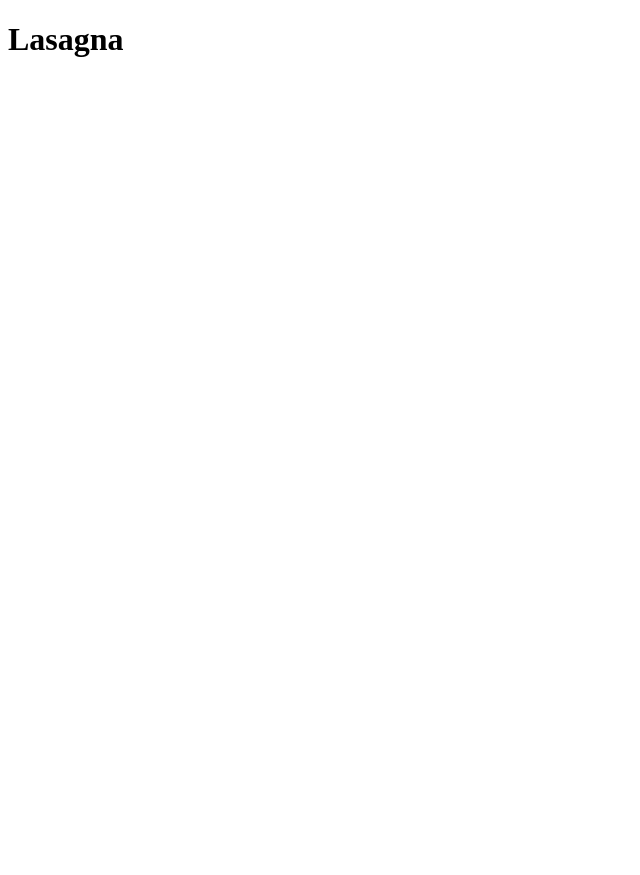
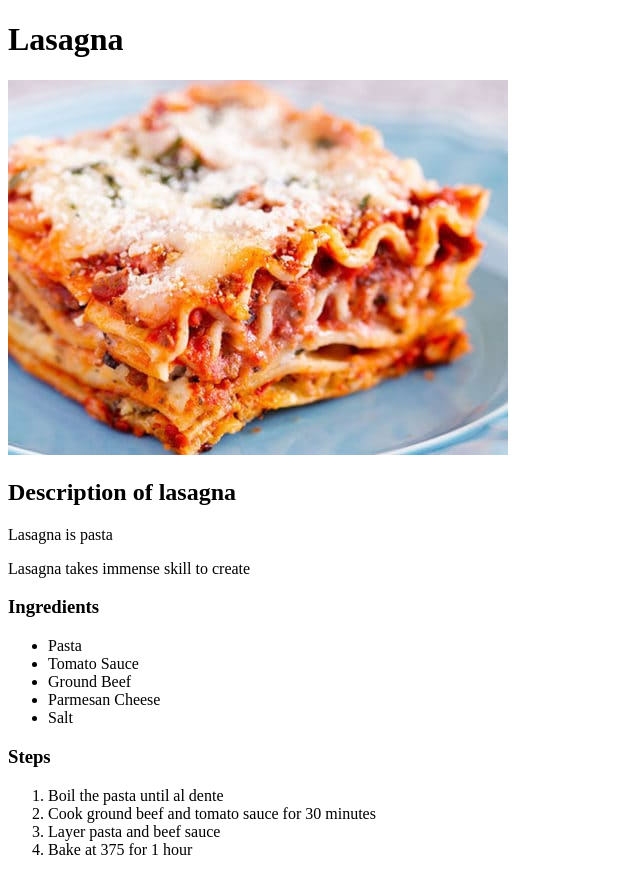
Before and after one commit to dvessels91/odin-recipes, a plain HTML site: page recipes/lasagna.html in a window 1280 px wide. Shown: the whole page, without its empty margins (0-640 px from the left). Before the commit the page ends 800 px from the top, so only its background shows below. Drawn offline with Linux system fonts and the light colour scheme.

Commit message:
Edited lasagna.html

```diff
--- a/recipes/lasagna.html
+++ b/recipes/lasagna.html
@@ -7,5 +7,24 @@
 </head>
 <body>
     <h1>Lasagna</h1>
+    <img src="../images/best _lasagna.jpg">
+    <h2>Description of lasagna</h2>
+    <p>Lasagna is pasta</p>
+    <p>Lasagna takes immense skill to create</p>
+    <h3>Ingredients</h3>
+    <ul>
+        <li>Pasta</li>
+        <li>Tomato Sauce</li>
+        <li>Ground Beef</li>
+        <li>Parmesan Cheese</li>
+        <li>Salt</li>
+    </ul>
+    <h3>Steps</h3>
+    <ol>
+        <li>Boil the pasta until al dente</li>
+        <li>Cook ground beef and tomato sauce for 30 minutes</li>
+        <li>Layer pasta and beef sauce</li>
+        <li>Bake at 375 for 1 hour</li>
+    </ol>
 </body>
 </html>
```
Also changed, not shown: images/best _lasagna.jpg (added), odins_recipes.txt.
